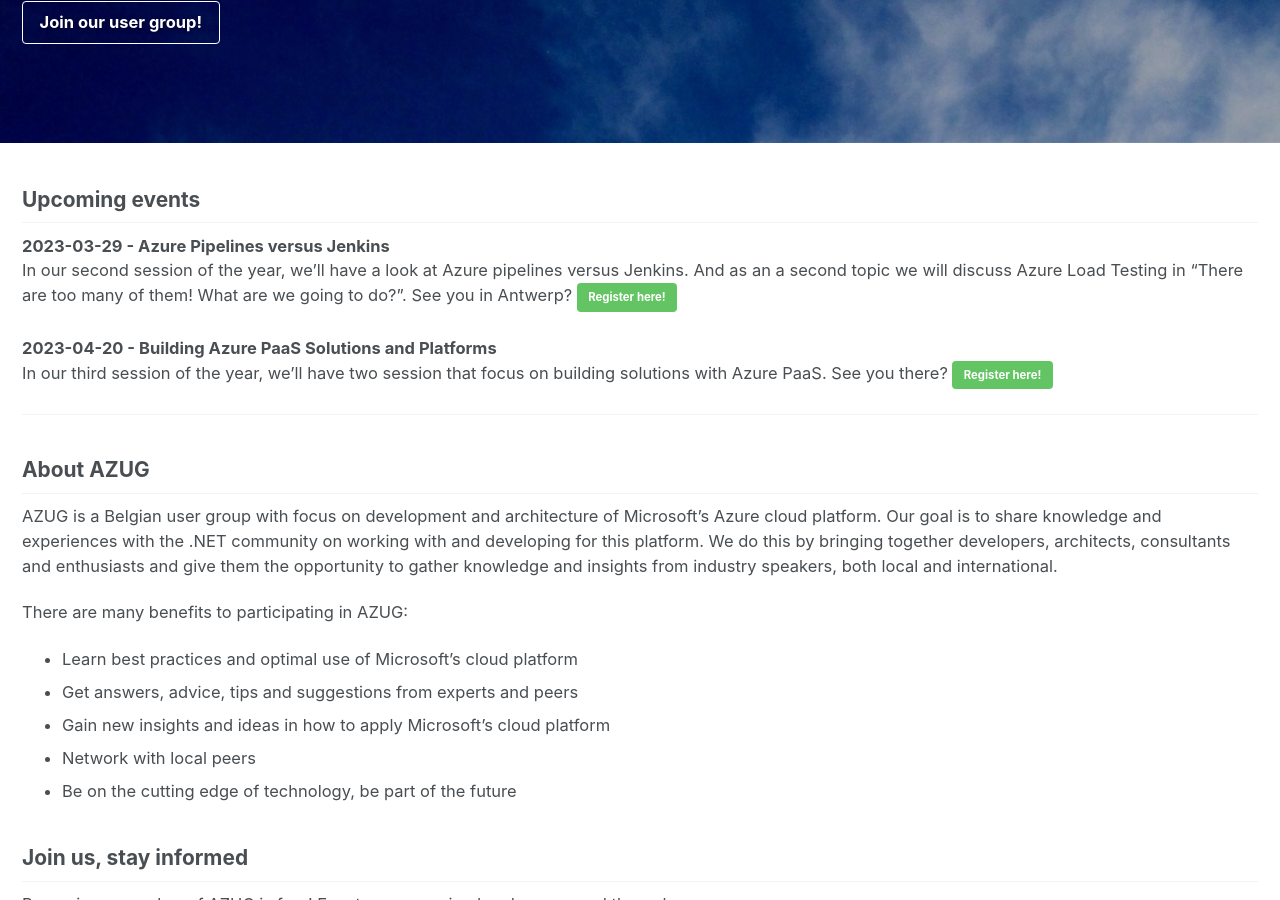
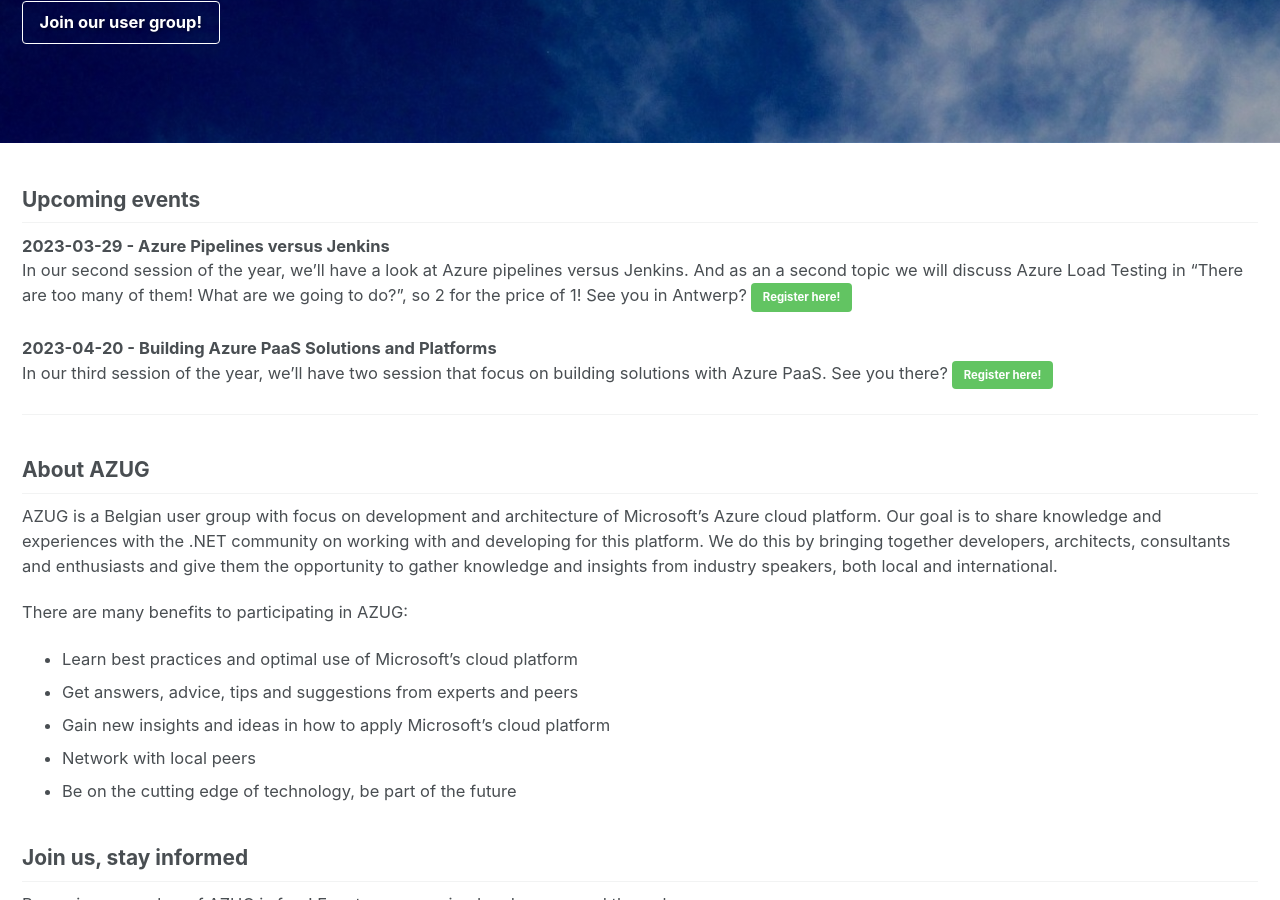
Before and after one commit to AzugBe/azugbe.github.io, a Jekyll site: the page built from index.md, in a window 1280 px wide and 900 px high, scrolled down 416 px. Built offline with Jekyll 4.4.1, drawn with Linux system fonts in a browser that asks for light colours; comment, search, counter and statistics services are not loaded.

Commit message:
Update index.md

```diff
--- a/index.md
+++ b/index.md
@@ -17,7 +17,7 @@ excerpt: "The Belgium Azure User Group focuses on knowledge sharing and networki
 <!--There are no upcoming events.-->
 
 **2023-03-29 - Azure Pipelines versus Jenkins**<br>
-In our second session of the year, we'll have a look at Azure pipelines versus Jenkins. And as an a second topic we will discuss Azure Load Testing in "There are too many of them! What are we going to do?". See you in Antwerp? [Register here!](https://www.azug.be/events/2023/03/29/azure-pipelines-versus-jenkins){: .btn .btn--success}
+In our second session of the year, we'll have a look at Azure pipelines versus Jenkins. And as an a second topic we will discuss Azure Load Testing in "There are too many of them! What are we going to do?", so 2 for the price of 1! See you in Antwerp? [Register here!](https://www.azug.be/events/2023/03/29/azure-pipelines-versus-jenkins){: .btn .btn--success}
 
 **2023-04-20 - Building Azure PaaS Solutions and Platforms**<br>
 In our third session of the year, we'll have two session that focus on building solutions with Azure PaaS. See you there? [Register here!](https://www.azug.be/events/2023/04/20/building-azure-paas-solutions-and-platforms){: .btn .btn--success}
```
